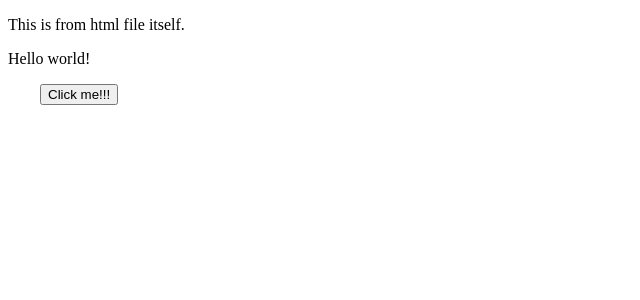
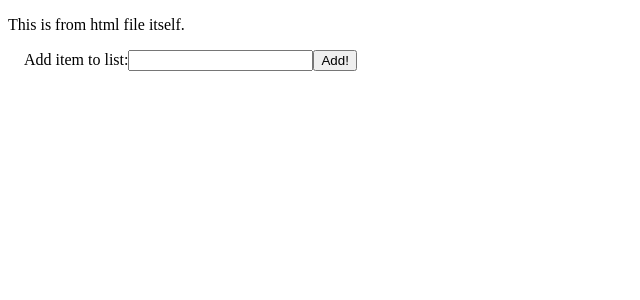
Before and after one commit to jeffmjwong/aws-node-react-todolist-app, a React app: page / in a window 1280 px wide. Shown: the top 300 px of the page, without its empty margins (0-640 px from the left). Built offline with nearby package versions, Linux system fonts and the light colour scheme.

Commit message:
Create itemList state and setState

```diff
--- a/src/components/App.js
+++ b/src/components/App.js
@@ -1,19 +1,15 @@
-import React from 'react';
+import React, { useState } from 'react';
 
 const App = () => {
-  const returnButton = () => {
-    if (true) {
-      const exclaimationMarks = '!!!';
-      return <button className='ml2'>{`Click me${exclaimationMarks}`}</button>
-    } else {
-      return <button className='ml2'>Click me!</button>
-    }
-  };
+  const [itemList, setItemList] = useState([]);
 
   return (
     <div>
-      <p>Hello world!</p>
-      {returnButton()}
+      <label className="m1">
+        Add item to list:
+        <input />
+        <button>Add!</button>
+      </label>
     </div>
   );
 };
```
